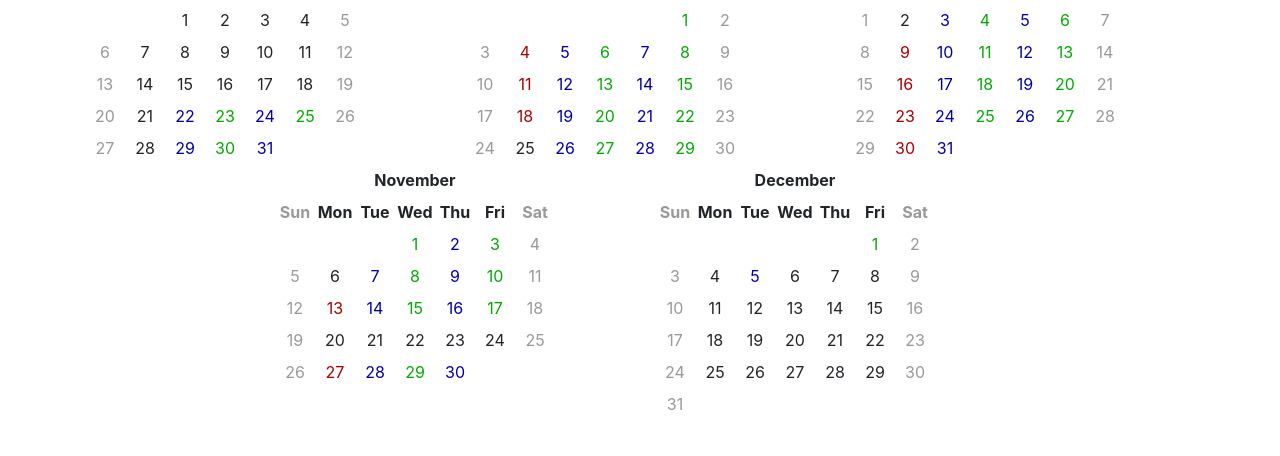
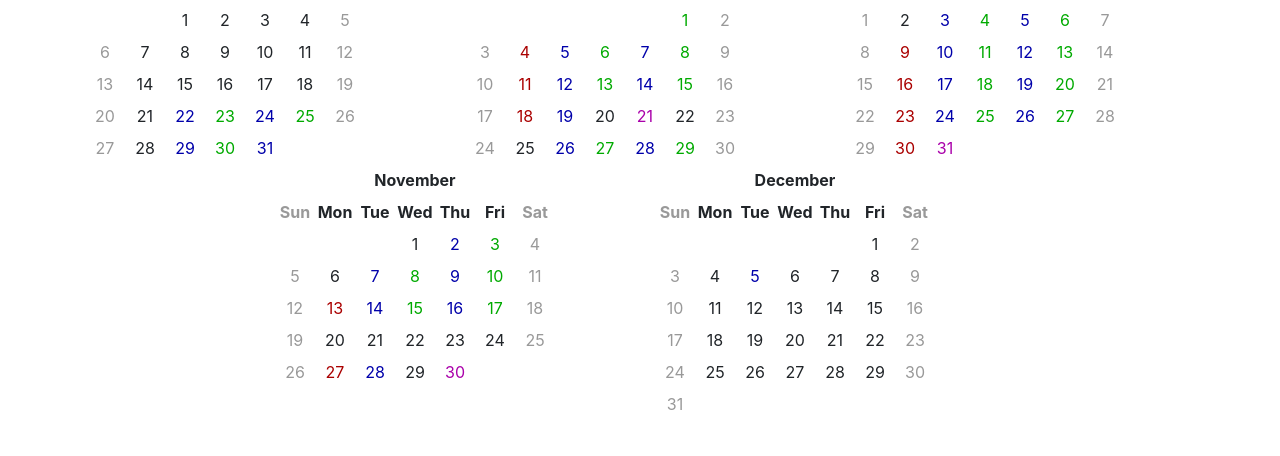
Before and after one commit to UIUC-ECE374B/su25, a Jekyll site: the page built from index.html, in a window 1280 px wide. Shown: the part 902-1358 px from the top of the page. Built offline with Jekyll 4.4.1, drawn with Linux system fonts in a browser that asks for light colours.

Commit message:
Updating quicklink calendar so that placeholder events don't create a link

```diff
--- a/_includes/quicklinks.html
+++ b/_includes/quicklinks.html
@@ -27,6 +27,7 @@
         {%- assign has_lec = false %}
         {%- assign has_lab = false %}
         {%- assign has_hw = false %}
+        {%- assign has_exam = false %}
         {%- assign link = "" %}
         {%- case dow %}
             {%- when '6' %}<span class="calendar__we {{ has_posts }} ">
@@ -35,17 +36,21 @@
                 {%- for post in site.lectures %}
                     {%- assign d = post.deliverydate | date: "%Y-%m-%d" %}
                     {%- if d == dayf %}
+                        {% unless post.placeholder %}
                             {% assign has_lec = true %}
                             {%- assign link = "/lectures.html#" | append: post.card-link %}
                             {% break %}
+                        {% endunless %}
                     {% endif %}
                 {%- endfor %}
                 {%- for post in site.labs %}
                     {%- assign d = post.deliverydate | date: "%Y-%m-%d" %}
                     {%- if d == dayf %}
+                        {% unless post.placeholder %}
                             {% assign has_lab = true %}
                             {%- assign link = "/lectures.html#" | append: post.card-link %}
                             {% break %}
+                        {% endunless %}
                     {% endif %}
                 {%- endfor %}
                 {%- for postl in site.data.homework %}
@@ -57,17 +62,28 @@
                         {% break %}
                     {% endif %}
                 {%- endfor %}
+                {%- for postl in site.data.exam %}
+                    {% assign post = postl[1] %}
+                    {%- assign d = post.date | date: "%Y-%m-%d" %}
+                    {%- if d == dayf %}
+                        {% assign has_exam = true %}
+                        {%- assign link = "/exams.html" %}
+                        {% break %}
+                    {% endif %}
+                {%- endfor %}
                 {%- if has_lec %}
                     <span><a href="{{ site.base }}{{ link }}" style="color:#0000aa;">
                 {%- elsif has_lab %}
                     <span><a href="{{ site.base }}{{ link }}" style="color:#00aa00;">
                 {%- elsif has_hw %}
                     <span><a href="{{ site.base }}{{ link }}" style="color:#aa0000;">
+                {%- elsif has_exam %}
+                    <span><a href="{{ site.base }}{{ link }}" style="color:#aa00aa;">
                 {%- else %}
                     <span class="">
                 {%- endif %}
         {%- endcase %}
-        {%- if has_lec or has_lab or has_hw %}
+        {%- if has_lec or has_lab or has_hw or has_exam %}
             {{ day | date: '%e' }}</a></span>
         {%- else %}
             {{ day | date: '%e' }}</span>
```
Also changed, not shown: _data/exam.yml (+4 -4 lines). Lines whose indentation alone changed are shown as unchanged.
